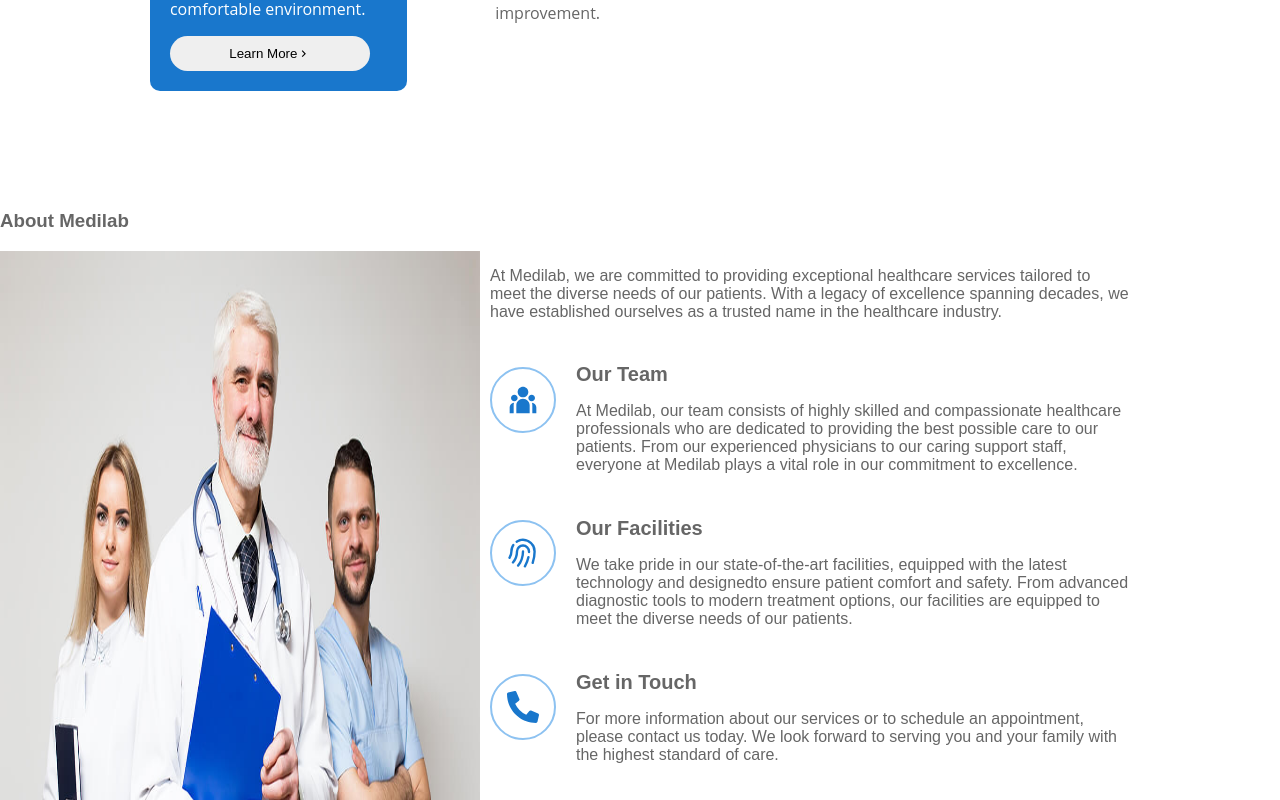
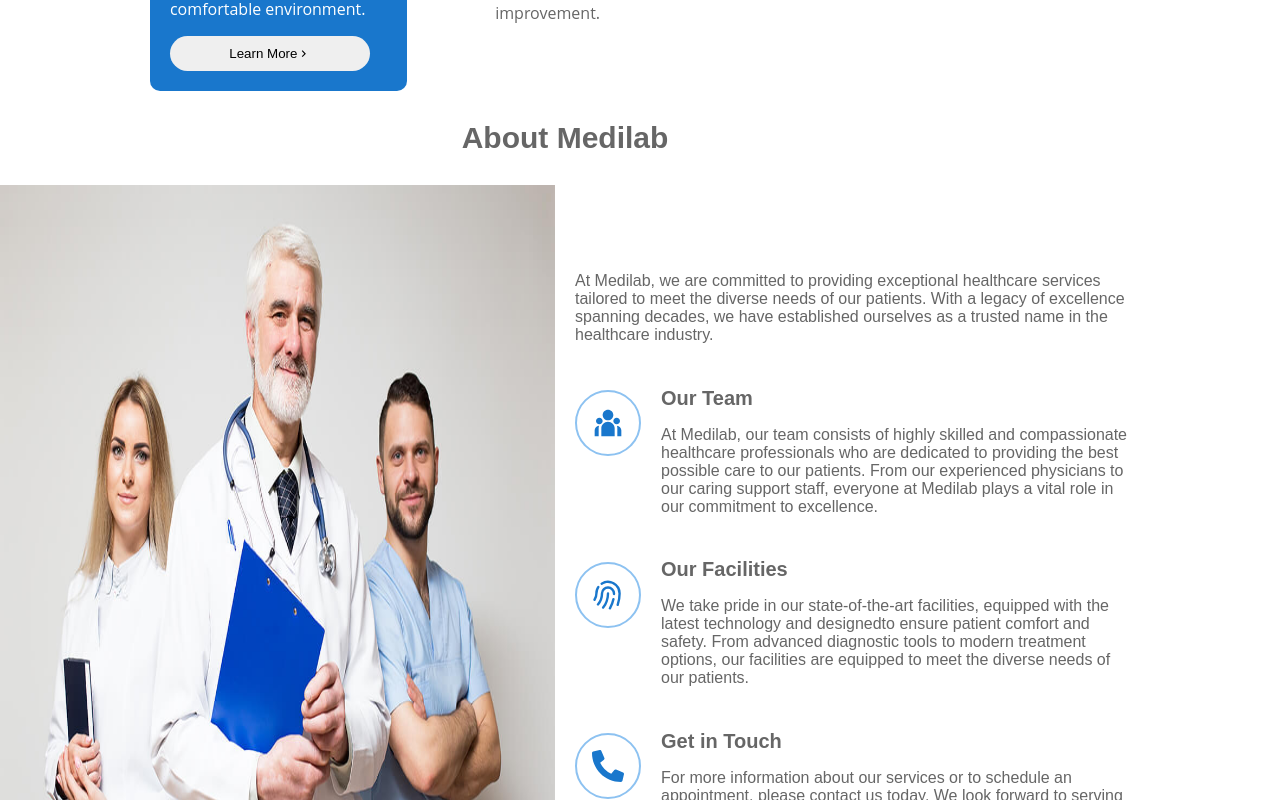
Before and after one commit to mulindijr/Medilab, a React (Vite) app: page / in a window 1280 px wide. Shown: the part 1080-1880 px from the top of the page. Built offline with nearby package versions, Linux system fonts and the light colour scheme.

Commit message:
Refactor About section styling for better layout

```diff
--- a/src/components/About/About.css
+++ b/src/components/About/About.css
@@ -1,37 +1,38 @@
 #about{
-    margin-top: 100px;
-    display: flex;
-    flex-direction: column;
+    margin: 0 150px 0 0;
+}
+#about h3{
+    text-align: center;
+    font-size: 30px;
 }
 .about-body{
     display: flex;
+    align-items: center;
+    gap: 20px;
 }
 .about-left{
     width: 50%;
 }
 .about-left img{
-    width: 75%;
+    width: 100%;
     height: 90vh;
 }
 .about-right{
     width: 50%;
-    margin-left: -150px;
-}
-.about-right h3{
-    margin-top: 20px;
-    font-size: 30px;
-}
-.about-right p{
-    font-size: 16px;
-}
-.about-right h4{
-    margin-bottom: 0;
-    font-size: 20px;
 }
 
 .about-content{
     display: flex;
     gap: 20px;
+}
+
+.about-content p{
+    font-size: 16px;
+}
+
+.about-content h4{
+    margin-bottom: 0;
+    font-size: 20px;
 }
 .about-content .icon-box{
     margin-top: 30px;
```
